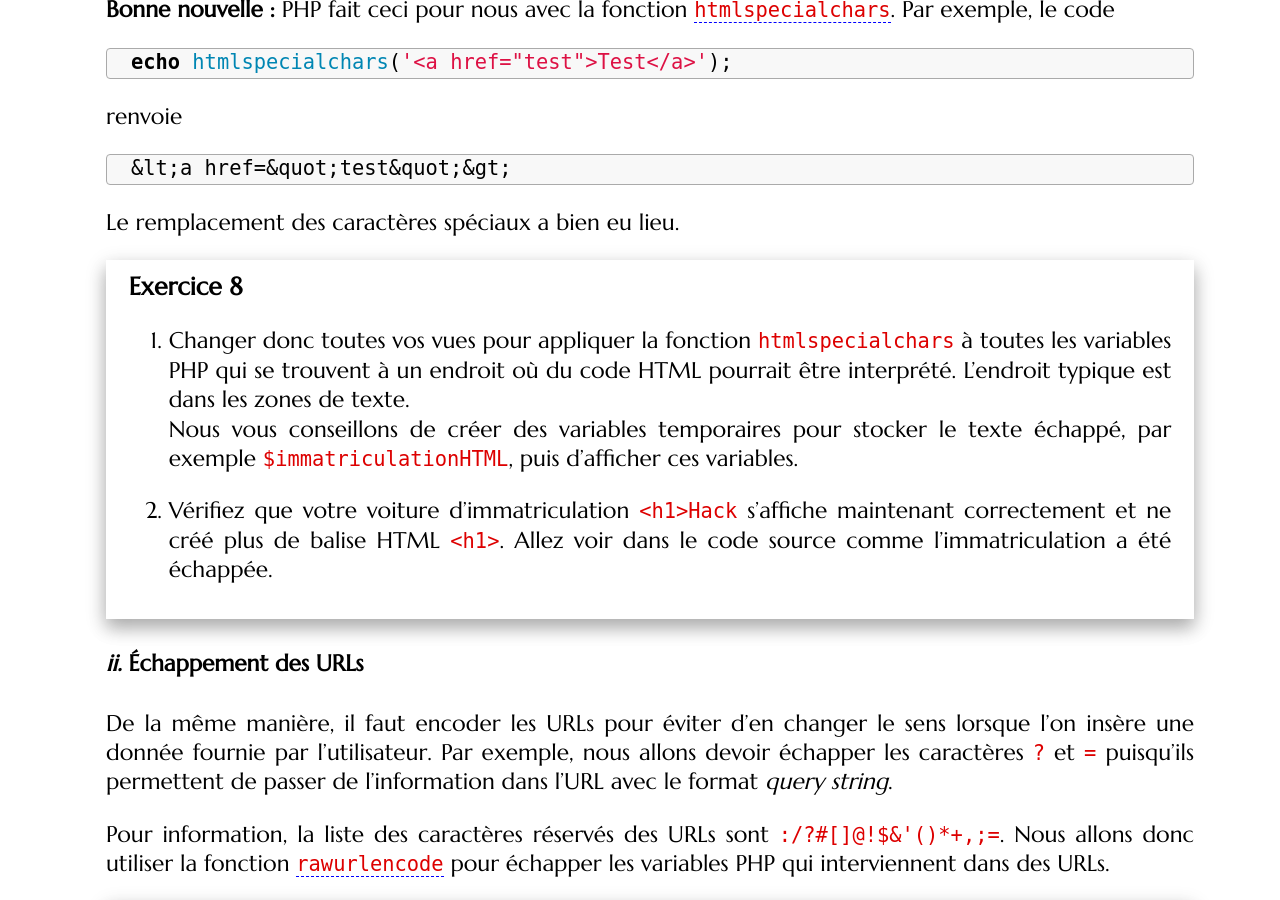
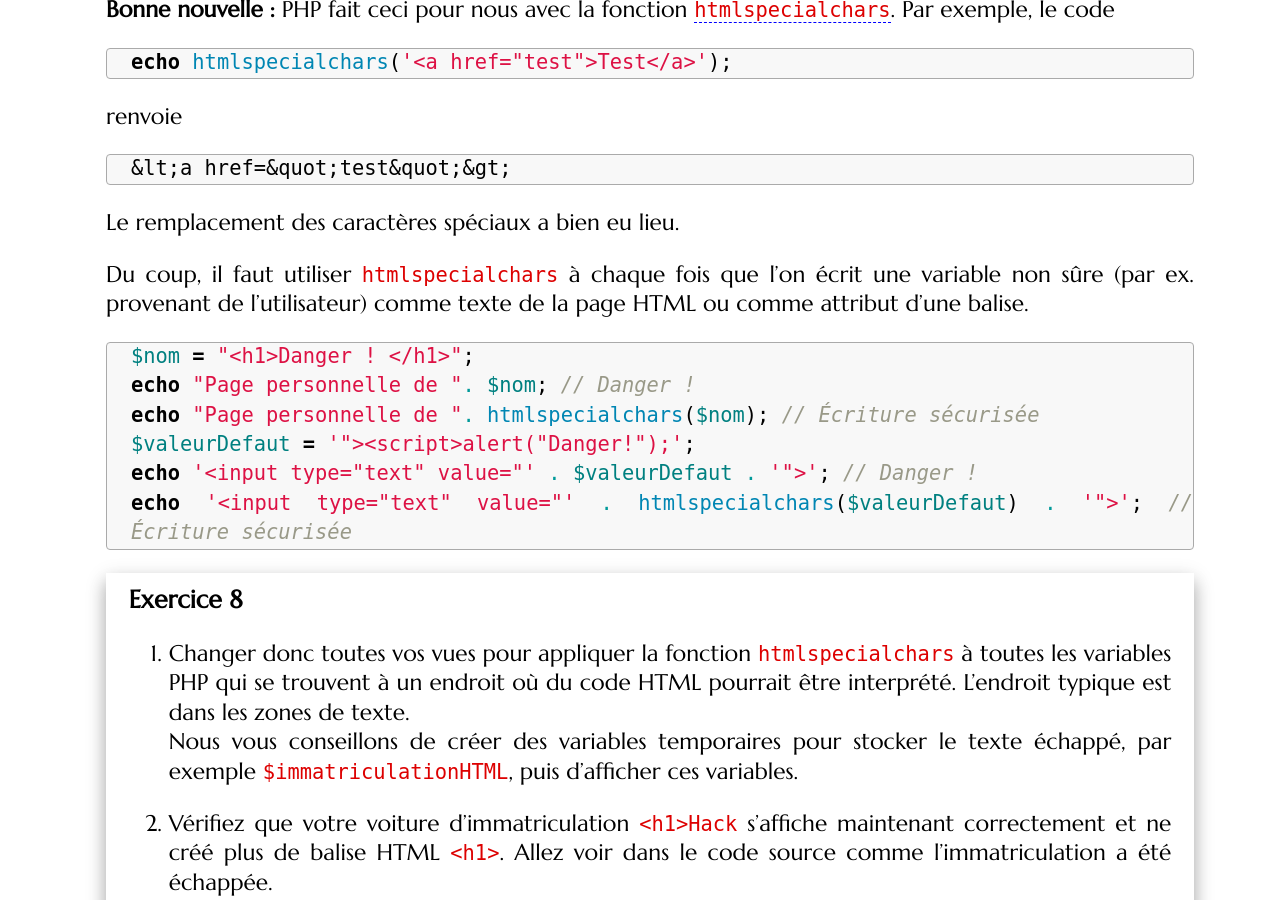
Before and after one commit to romainlebreton/R3.01-DeveloppementWeb, a Jekyll site: the page built from tutorials/tutorial5.md, in a window 1280 px wide and 900 px high, scrolled down 9586 px. Built offline with Jekyll 4.4.1, drawn with Linux system fonts in a browser that asks for light colours; some web fonts are replaced.

Commit message:
TD5 : explication suppl htmlspecialchars pour texte et attributs HTML

````diff
--- a/tutorials/tutorial5.md
+++ b/tutorials/tutorial5.md
@@ -430,6 +430,19 @@ renvoie
 
 Le remplacement des caractères spéciaux a bien eu lieu.
 
+Du coup, il faut utiliser `htmlspecialchars` à chaque fois que l'on écrit une
+variable non sûre (par ex. provenant de l'utilisateur) comme texte de la page
+HTML ou comme attribut d'une balise.
+
+```php
+$nom = "<h1>Danger ! </h1>";
+echo "Page personnelle de ". $nom; // Danger !
+echo "Page personnelle de ". htmlspecialchars($nom); // Écriture sécurisée
+$valeurDefaut = '"><script>alert("Danger!");';
+echo '<input type="text" value="' . $valeurDefaut . '">'; // Danger !
+echo '<input type="text" value="' . htmlspecialchars($valeurDefaut) . '">'; // Écriture sécurisée
+```
+
 <div class="exercise">
 
 1. Changer donc toutes vos vues pour appliquer la fonction `htmlspecialchars` à
````
